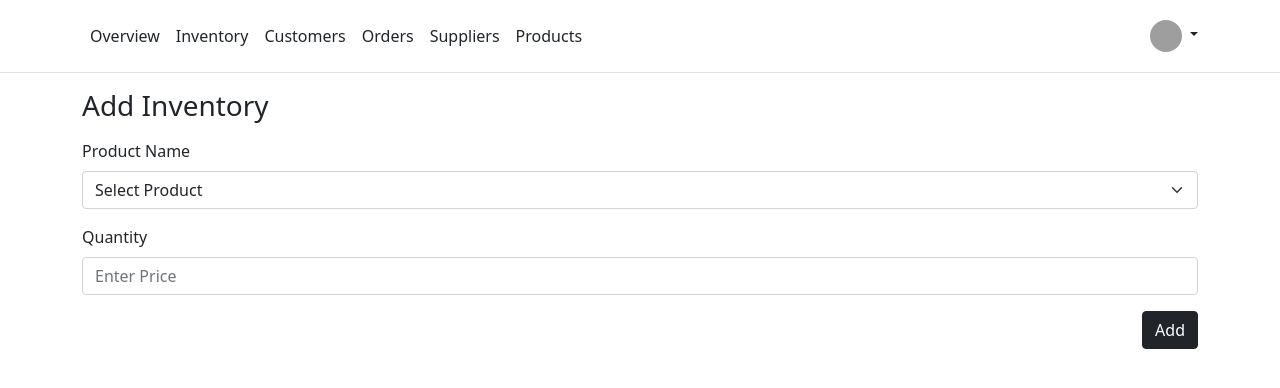
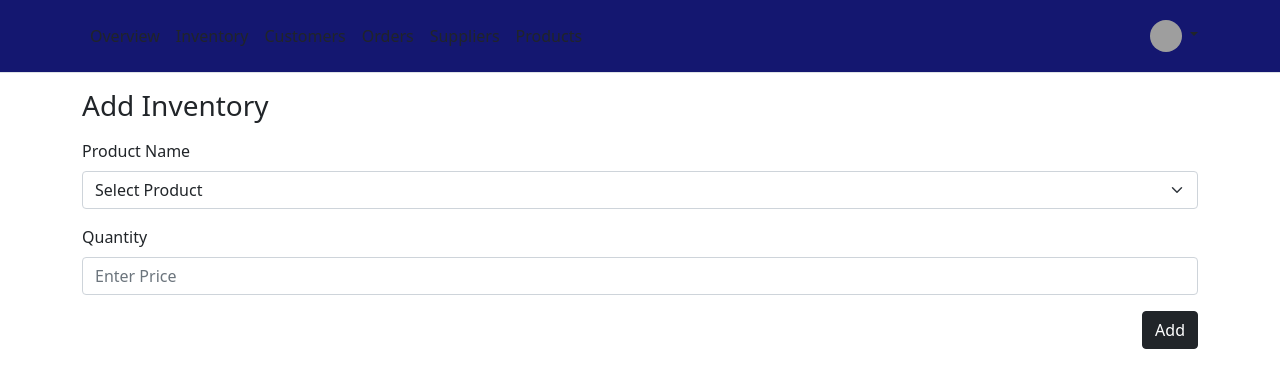
Before and after one commit to topecnz/Cebu-AMFM-EIS, a Django app: page /inventory/add in a window 1280 px wide. Shown: the top 388 px of the page. Run offline with Django 4.2, Linux system fonts and the light colour scheme; the visitor is signed in with stand-in values (Sample User, id 1); data that the repository does not hold is empty; some libraries are stand-ins or nearby versions; grey boxes are pictures that could not be loaded.

Commit message:
Update header.html

```diff
--- a/inventory/templates/components/header.html
+++ b/inventory/templates/components/header.html
@@ -1,7 +1,7 @@
 {% load static %}
-<header class="p-3 mb-3 border-bottom">
+<header class="p-3 mb-3 border-bottom" style="background-color: #141770;">
     <div class="container">
-      <div class="d-flex flex-wrap align-items-center justify-content-center justify-content-lg-start">
+      <div class="d-flex flex-wrap align-items-center justify-content-center justify-content-lg-start" style="background-color: #141770;">
         {% comment %} <a href="/" class="d-flex align-items-center mb-2 mb-lg-0 text-dark text-decoration-none">
           <svg class="bi me-2" width="40" height="32" role="img" aria-label="Bootstrap"><use xlink:href="#bootstrap"></use></svg>
         </a> {% endcomment %}
```
